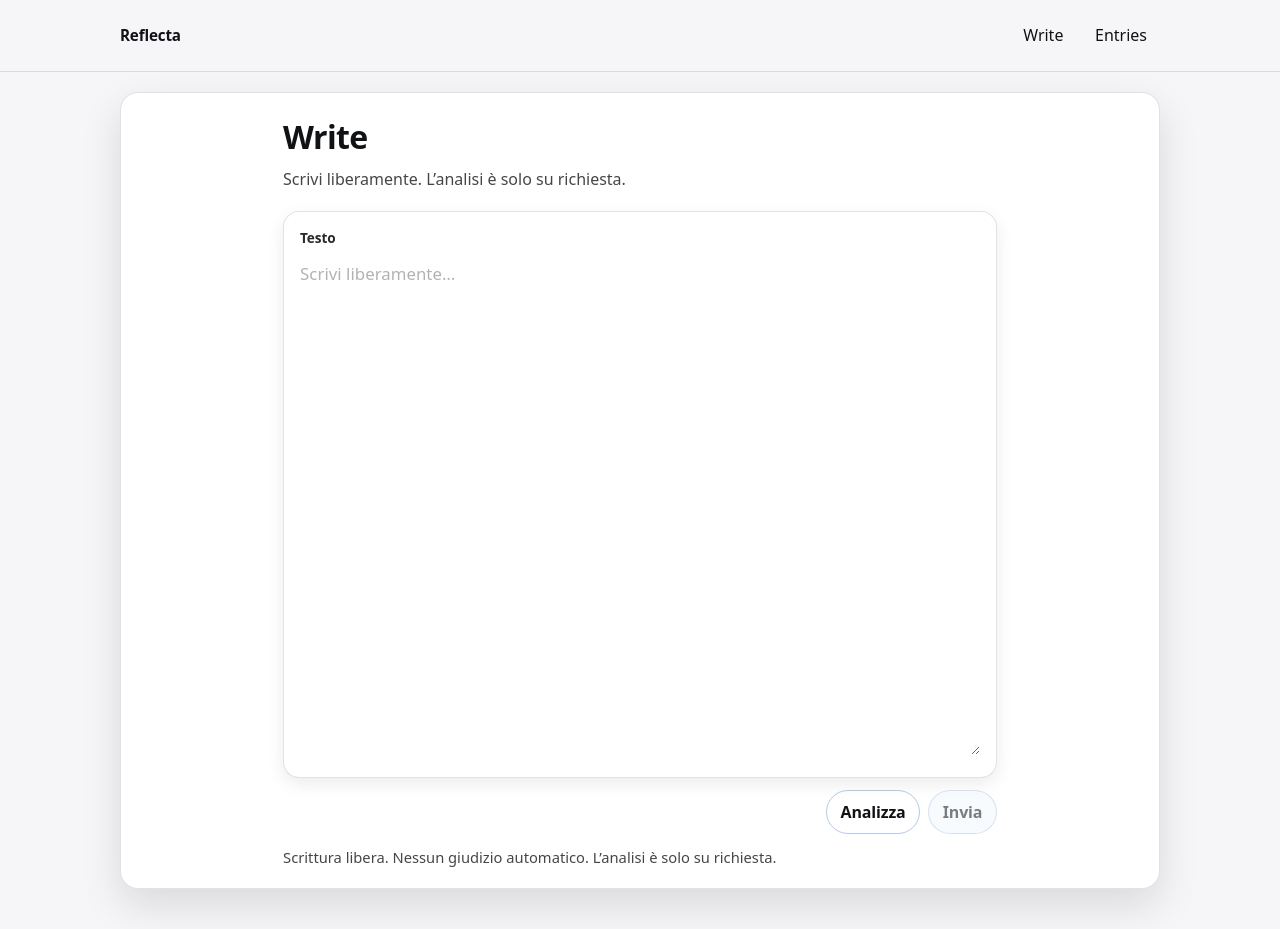
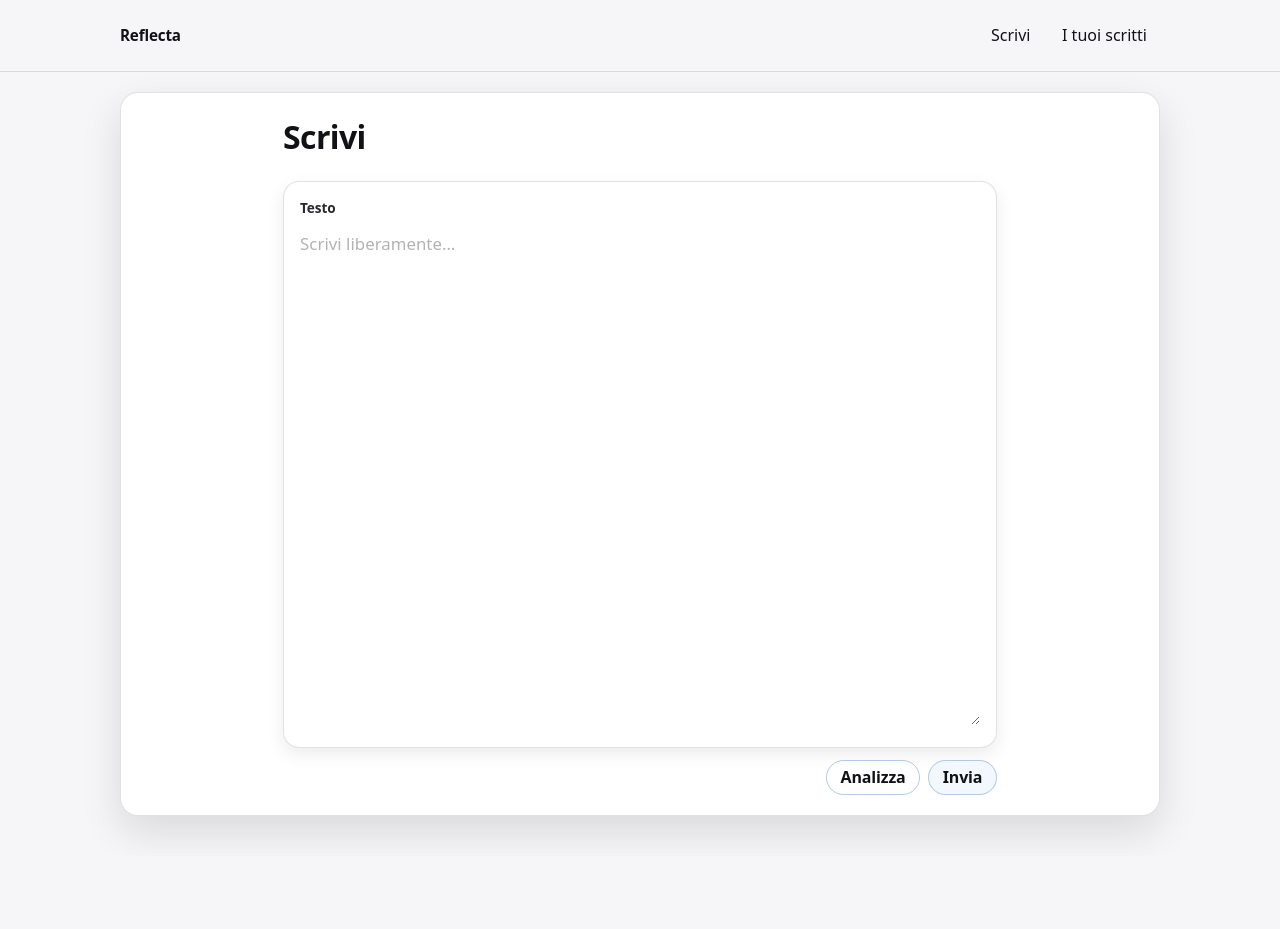
Before and after one commit to carlo-ddm/reflecta, an Angular app in the folder apps/web/: page / in a window 1280 px wide. After the commit the page ends 856 px from the top, so only its background shows below. Built offline with nearby package versions, Linux system fonts and the light colour scheme.

Commit message:
feat(button): rebuild standalone ui

```diff
--- a/apps/web/src/app/app.html
+++ b/apps/web/src/app/app.html
@@ -6,8 +6,8 @@
       <a class="app-shell__brand" routerLink="/">Reflecta</a>
 
       <nav class="app-shell__nav" aria-label="Primary">
-        <a class="app-shell__nav-link" routerLink="/">Write</a>
-        <a class="app-shell__nav-link" routerLink="/entries">Entries</a>
+        <a class="app-shell__nav-link" routerLink="/">Scrivi</a>
+        <a class="app-shell__nav-link" routerLink="/entries">I tuoi scritti</a>
       </nav>
     </div>
   </header>
--- a/apps/web/src/app/pages/page-components/entry-detail/entry-detail.page.html
+++ b/apps/web/src/app/pages/page-components/entry-detail/entry-detail.page.html
@@ -2,7 +2,7 @@
   <header class="page__header">
     <div class="page__header-row">
       <h1 class="page__title">Entry detail</h1>
-      <a class="page__back" routerLink="/entries">← Back to Entries</a>
+      <a class="page__back" routerLink="/entries">Torna alla lista dei tuoi scritti</a>
     </div>
     <p class="page__subtitle">Rilettura completa dello scritto, con analisi (se presente).</p>
   </header>
--- a/apps/web/src/app/pages/page-components/write/write.page.html
+++ b/apps/web/src/app/pages/page-components/write/write.page.html
@@ -1,7 +1,6 @@
 <section class="page">
   <header class="page__header">
-    <h1 class="page__title">Write</h1>
-    <p class="page__subtitle">Scrivi liberamente. L’analisi è solo su richiesta.</p>
+    <h1 class="page__title">Scrivi</h1>
   </header>
 
   <div class="page__body">
@@ -27,25 +26,16 @@
       </div>
 
       <div class="editor__actions" aria-label="Azioni (placeholder)">
-        <!-- TODO: Togliere direttiva disabled in base a validazione form -->
-        <button
-          class="editor__submit editor__submit--analysis"
-          type="button"
-          (click)="onAnalysisButtonClick(true)"
-        >
-          Analizza
-        </button>
-        <button class="editor__submit" type="submit" disabled>Invia</button>
+        <app-button
+          [config]="{ type: 'button', text: 'Analizza', variant: 'secondary' }"
+          (clicked)="onAnalysisButtonClick(true)"
+        />
+        <app-button [config]="{ type: 'submit', text: 'Invia' }" />
       </div>
-
-      <p class="editor__hint">
-        Scrittura libera. Nessun giudizio automatico. L’analisi è solo su richiesta.
-      </p>
     </form>
   </div>
 </section>
 
-<!-- Modal (placeholder): rendila visibile rimuovendo `hidden` -->
 @if (isAnalysisDialogOpen()) {
 <section class="analysis-modal" aria-label="Analisi">
   <div class="analysis-modal__backdrop" aria-hidden="true"></div>
@@ -62,14 +52,10 @@
         <p class="analysis-modal__subtitle">Valori fake: solo una preview prima di salvare.</p>
       </div>
 
-      <button
-        class="analysis-modal__close"
-        type="button"
-        aria-label="Chiudi"
-        (click)="onAnalysisButtonClick(false)"
-      >
-        <span aria-hidden="true">×</span>
-      </button>
+      <app-button
+        [config]="{ text: 'Torna a scrivere', variant: 'secondary' }"
+        (clicked)="onAnalysisButtonClick(false)"
+      />
     </header>
 
     <div class="analysis-modal__content">
--- a/apps/web/src/app/pages/page-components/write/write.page.scss
+++ b/apps/web/src/app/pages/page-components/write/write.page.scss
@@ -15,12 +15,6 @@
   margin: 0;
   font-size: clamp(1.4rem, 2.6vw, 2rem);
   letter-spacing: -0.02em;
-}
-
-.page__subtitle {
-  margin: 0;
-  max-width: 72ch;
-  opacity: 0.78;
 }
 
 .page__body {
@@ -84,51 +78,3 @@
   justify-content: flex-end;
   gap: 0.5rem;
 }
-
-.editor__submit {
-  cursor: pointer;
-  transition: background 120ms ease, border-color 120ms ease, transform 120ms ease;
-  appearance: none;
-  border: 1px solid color-mix(in srgb, var(--brand-1) 22%, var(--border-1));
-  background: color-mix(in srgb, var(--brand-1) 6%, var(--surface-1));
-  color: inherit;
-  padding: 0.55rem 0.85rem;
-  border-radius: 999px;
-  font: inherit;
-  font-weight: 650;
-  letter-spacing: -0.01em;
-}
-
-.editor__submit:disabled {
-  opacity: 0.55;
-  cursor: not-allowed;
-}
-
-.editor__submit:focus-visible {
-  outline: 3px solid color-mix(in srgb, var(--brand-1) 55%, transparent);
-  outline-offset: 3px;
-}
-
-.editor__submit:not(:disabled):hover {
-  background: color-mix(in srgb, var(--brand-1) 10%, var(--surface-1));
-  border-color: color-mix(in srgb, var(--brand-1) 30%, var(--border-1));
-}
-
-.editor__submit:not(:disabled):active {
-  transform: translateY(1px);
-}
-
-.editor__submit--analysis {
-  background: transparent;
-  border-color: color-mix(in srgb, var(--brand-1) 26%, var(--border-1));
-}
-
-.editor__submit--analysis:not(:disabled):hover {
-  background: color-mix(in srgb, var(--brand-1) 6%, transparent);
-}
-
-.editor__hint {
-  margin: 0;
-  font-size: 0.92rem;
-  opacity: 0.78;
-}
--- a/apps/web/src/app/pages/page-components/write/write.page.ts
+++ b/apps/web/src/app/pages/page-components/write/write.page.ts
@@ -5,10 +5,11 @@ import { EntryPreview } from '../../models/models';
 import { Snackbar } from '../../../ui/ui-components/snackbar/snackbar.ui';
 import { SnackbarData } from '../../../ui/models/models';
 import { Router } from '@angular/router';
+import { ButtonUi } from '../../../ui/ui-components/button/button.ui';
 
 @Component({
   selector: 'app-write',
-  imports: [ReactiveFormsModule, Snackbar],
+  imports: [ReactiveFormsModule, Snackbar, ButtonUi],
   templateUrl: './write.page.html',
   styleUrl: './write.page.scss',
 })
@@ -65,6 +66,8 @@ export class WritePage {
   }
 
   onSubmitAnalysis() {
+    console.log('check');
+
     // TODO: recupero dell'analisi (analisi non presente)
     this.onSubmit();
   }
--- /dev/null
+++ b/apps/web/src/app/ui/ui-components/button/button.ui.html
@@ -0,0 +1,8 @@
+<button
+  [class]="classes()"
+  [type]="type()"
+  [disabled]="config().disabled ?? false"
+  (click)="onClick()"
+>
+  {{ config().text }}
+</button>
--- /dev/null
+++ b/apps/web/src/app/ui/ui-components/button/button.ui.scss
@@ -0,0 +1,45 @@
+.ui-button {
+  display: inline-flex;
+  align-items: center;
+  justify-content: center;
+  cursor: pointer;
+  transition: background 120ms ease, border-color 120ms ease, transform 120ms ease;
+  appearance: none;
+  border: 1px solid color-mix(in srgb, var(--brand-1) 22%, var(--border-1));
+  background: color-mix(in srgb, var(--brand-1) 6%, var(--surface-1));
+  color: inherit;
+  padding: 0.55rem 0.85rem;
+  border-radius: 999px;
+  font: inherit;
+  font-weight: 650;
+  letter-spacing: -0.01em;
+  line-height: 1;
+}
+
+.ui-button:disabled {
+  opacity: 0.55;
+  cursor: not-allowed;
+}
+
+.ui-button:focus-visible {
+  outline: 3px solid color-mix(in srgb, var(--brand-1) 55%, transparent);
+  outline-offset: 3px;
+}
+
+.ui-button:not(:disabled):hover {
+  background: color-mix(in srgb, var(--brand-1) 10%, var(--surface-1));
+  border-color: color-mix(in srgb, var(--brand-1) 30%, var(--border-1));
+}
+
+.ui-button:not(:disabled):active {
+  transform: translateY(1px);
+}
+
+.ui-button--secondary {
+  background: transparent;
+  border-color: color-mix(in srgb, var(--brand-1) 26%, var(--border-1));
+}
+
+.ui-button--secondary:not(:disabled):hover {
+  background: color-mix(in srgb, var(--brand-1) 6%, transparent);
+}
--- /dev/null
+++ b/apps/web/src/app/ui/ui-components/button/button.ui.ts
@@ -0,0 +1,33 @@
+import { Component, computed, input, output } from '@angular/core';
+
+type ButtonVariant = 'primary' | 'secondary';
+
+export type ButtonConfig = {
+  text: string;
+  type?: 'button' | 'submit';
+  variant?: ButtonVariant;
+  disabled?: boolean;
+};
+
+@Component({
+  selector: 'app-button',
+  standalone: true,
+  templateUrl: './button.ui.html',
+  styleUrls: ['./button.ui.scss'],
+})
+export class ButtonUi {
+  config = input.required<ButtonConfig>();
+  clicked = output<void>();
+
+  protected readonly classes = computed(() => {
+    const cfg = this.config();
+    const variant = cfg.variant ?? 'primary';
+    return ['ui-button', `ui-button--${variant}`];
+  });
+
+  protected readonly type = computed(() => this.config().type ?? 'button');
+
+  onClick() {
+    this.clicked.emit();
+  }
+}
--- a/apps/web/src/styles.scss
+++ b/apps/web/src/styles.scss
@@ -1,4 +1,5 @@
-/* You can add global styles to this file, and also import other style files */
+
+// You can add global styles to this file, and also import other style files
 
 :root {
   color-scheme: light;
@@ -112,27 +113,6 @@ a {
   margin: 0;
   opacity: 0.75;
   font-size: 0.92rem;
-}
-
-.analysis-modal__close {
-  cursor: pointer;
-  appearance: none;
-  border: 1px solid var(--border-1);
-  background: color-mix(in srgb, var(--surface-1) 92%, var(--app-bg));
-  color: inherit;
-  width: 2.25rem;
-  height: 2.25rem;
-  border-radius: 12px;
-  display: grid;
-  place-items: center;
-  font-size: 1.35rem;
-  line-height: 1;
-  padding: 0;
-}
-
-.analysis-modal__close:focus-visible {
-  outline: 3px solid color-mix(in srgb, var(--brand-1) 55%, transparent);
-  outline-offset: 3px;
 }
 
 .analysis-modal__content {
```
